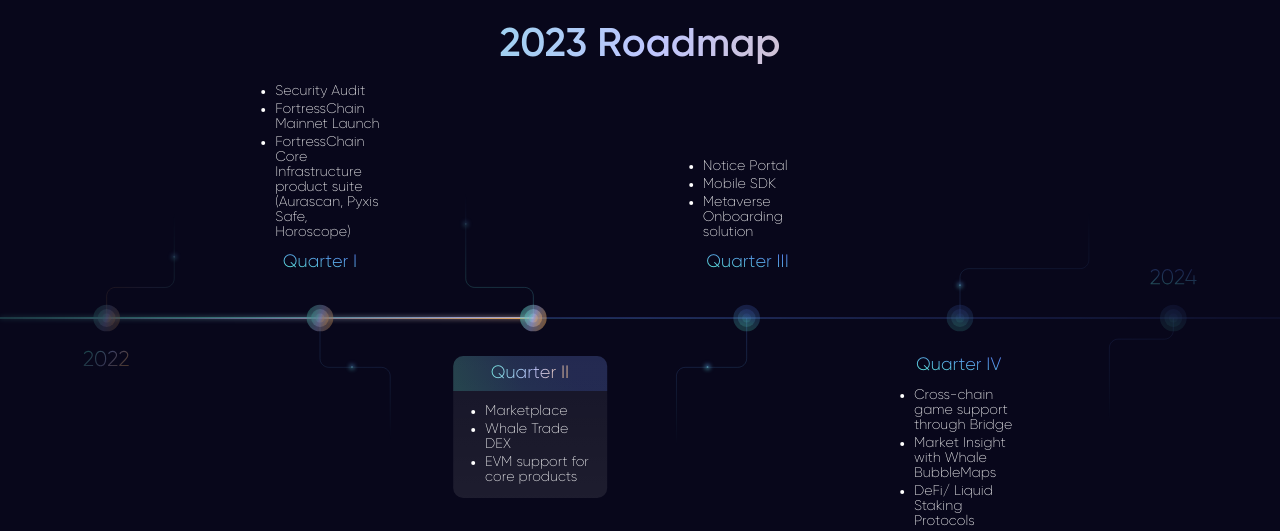
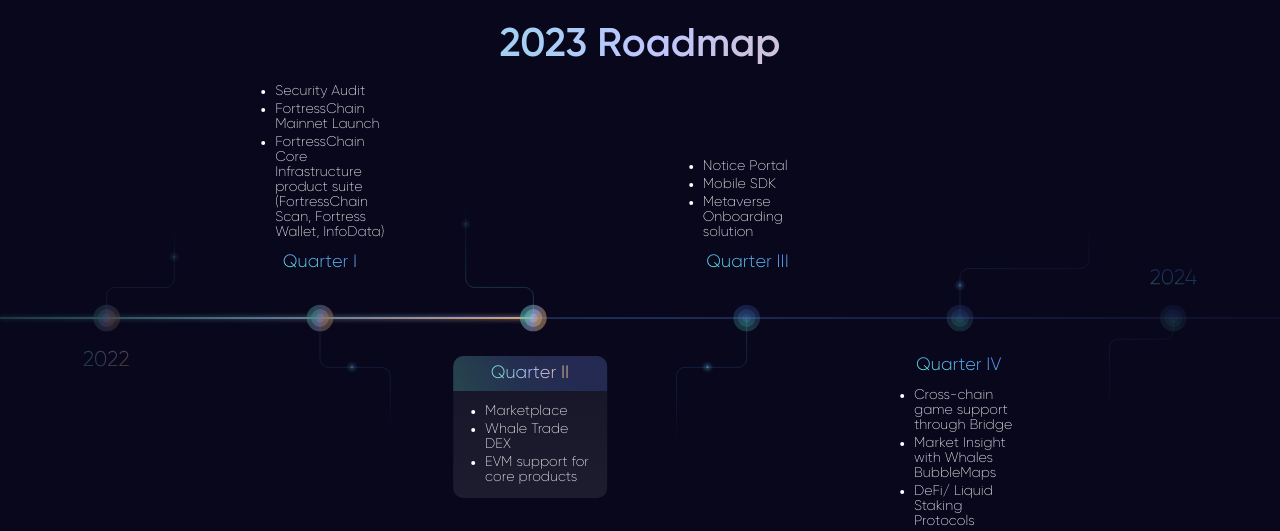
Before and after one commit to ufogreys/fasdfsdfsdfsdfsdfsdfadsf, a React (Create React App) app: page / in a window 1280 px wide. Shown: the part 3980-4511 px from the top of the page. Built offline with nearby package versions, Linux system fonts and the light colour scheme.

Commit message:
Update index.js

```diff
--- a/src/components/Roadmap/index.js
+++ b/src/components/Roadmap/index.js
@@ -183,7 +183,7 @@
                         <ul>
                             <li>Security Audit</li>
                             <li>FortressChain Mainnet Launch</li>
-                            <li>FortressChain Core Infrastructure product suite (Aurascan, Pyxis Safe, Horoscope)</li>
+                            <li>FortressChain Core Infrastructure product suite (FortressChain Scan, Fortress Wallet, InfoData)</li>
                         </ul>
                     </div>
                 </div>
@@ -218,7 +218,7 @@
                     <div>
                         <ul>
                             <li>Cross-chain game support through Bridge</li>
-                            <li>Market Insight with Whale BubbleMaps</li>
+                            <li>Market Insight with Whales BubbleMaps</li>
                             <li>DeFi/ Liquid Staking Protocols</li>
                         </ul>
                     </div>
```
